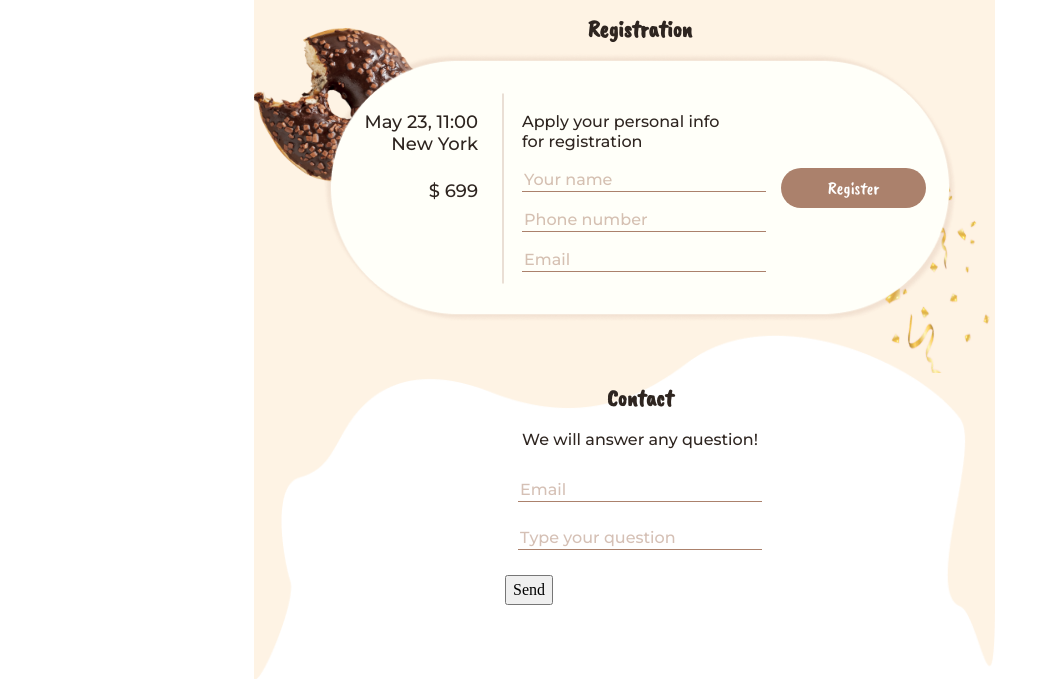
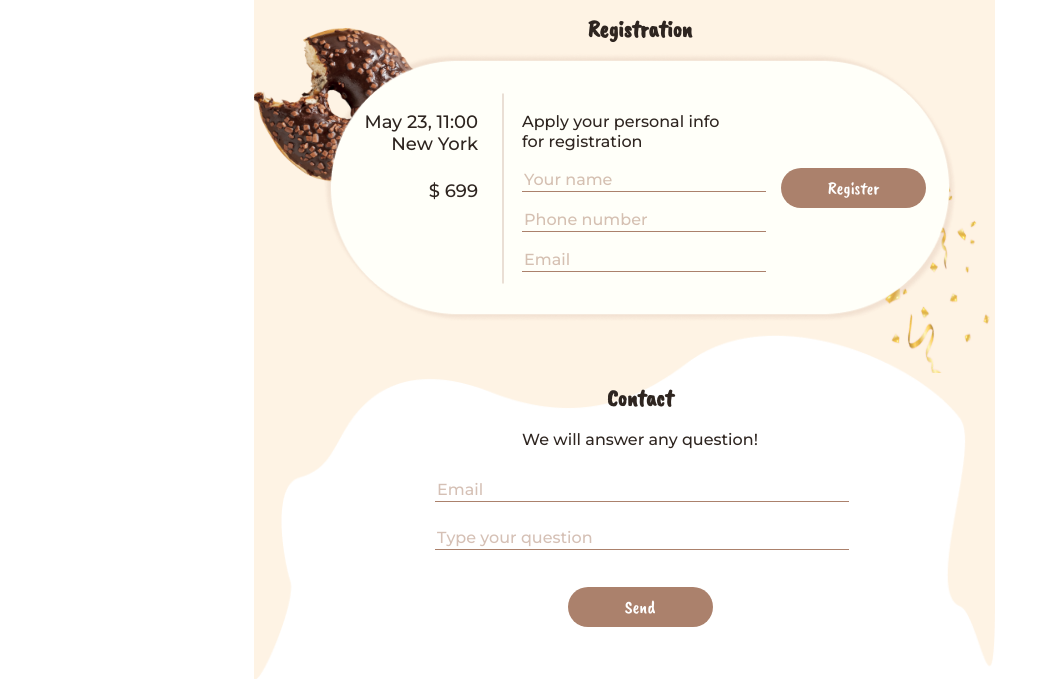
Before and after one commit to Telekaster/Donuts, a website built with Parcel: page src/index.html in a window 1280 px wide. Shown: the part 1687-2366 px from the top of the page, without its empty margins (0-1058 px from the left). Built offline with nearby package versions, Linux system fonts and the light colour scheme; files whose address does not match are found by name.

Commit message:
contact_tablet_1.0

```diff
--- a/src/sass/_contact.scss
+++ b/src/sass/_contact.scss
@@ -24,6 +24,10 @@
 .contact__form {
   width: 270px;
   margin: auto;
+
+  @media screen and (min-width: 769px) {
+    width: 410px;
+  }
 }
 
 .contact__form_input {
@@ -32,15 +36,19 @@
   height: 20px;
   margin: auto;
   margin-bottom: 25px;
-
   border: none;
   border-bottom: 1px solid $brandColor;
-
   font-family: $secondaryFont;
   font-size: 16px;
   line-height: 1.25;
   color: rgba(171, 129, 108, 0.5);
+
+  @media screen and (min-width: 769px) {
+    width: 410px;
+  }
 }
 .contact__form_button {
-  // margin-top: 37px;
+  @extend .registration__form_button;
+  margin: auto;
+  margin-top: 37px;
 }
--- a/src/sass/_registration.scss
+++ b/src/sass/_registration.scss
@@ -179,6 +179,7 @@ input::-webkit-input-placeholder {
   line-height: 1;
   text-align: center;
   color: $whiteColor;
+  cursor: pointer;
 
   @media screen and (min-width: 769px) {
     margin-top: 95px;
```
Also changed, not shown: src/css/main.css, 1 other file.
